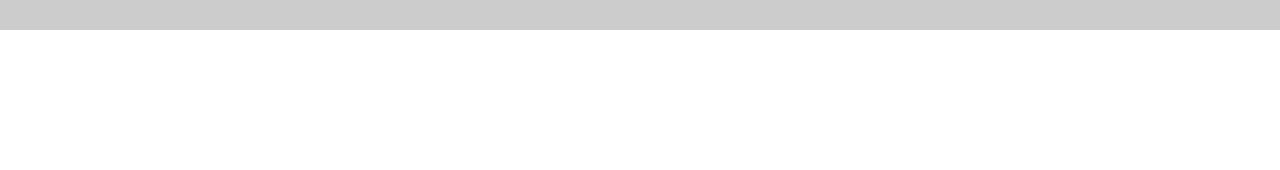
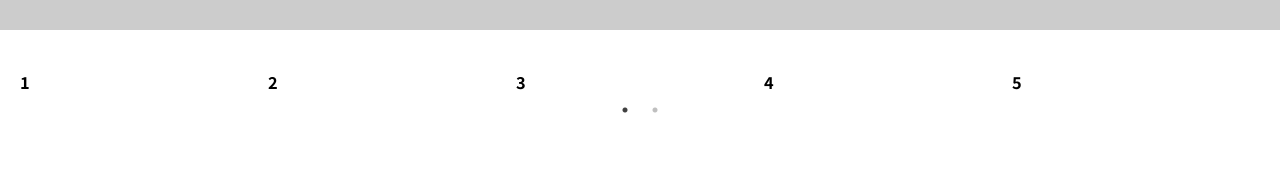
Before and after one commit to jhw2/movieInfoApp, a React (Create React App) app: page / in a window 1280 px wide. Shown: the part 200-370 px from the top of the page. Built offline with nearby package versions, Linux system fonts and the light colour scheme.

Commit message:
slick slider 적용

```diff
--- a/package.json
+++ b/package.json
@@ -14,8 +14,10 @@
     "react-redux": "^7.2.3",
     "react-router-dom": "^5.2.0",
     "react-scripts": "4.0.3",
+    "react-slick": "^0.28.1",
     "redux": "^4.0.5",
     "redux-thunk": "^2.3.0",
+    "slick-carousel": "^1.8.1",
     "web-vitals": "^1.1.1"
   },
   "scripts": {
--- /dev/null
+++ b/src/components/main/Main.jsx
@@ -0,0 +1,39 @@
+import "slick-carousel/slick/slick.css";
+import "slick-carousel/slick/slick-theme.css"
+import Slider from "react-slick";
+
+const settings = {
+    dots: true,
+    infinite: false,
+    speed: 500,
+    slidesToShow: 5,
+    slidesToScroll: 5
+  };
+const Main = ()=>{
+    return (
+        <>
+            <Slider {...settings}>
+            <div>
+                <h3>1</h3>
+            </div>
+            <div>
+                <h3>2</h3>
+            </div>
+            <div>
+                <h3>3</h3>
+            </div>
+            <div>
+                <h3>4</h3>
+            </div>
+            <div>
+                <h3>5</h3>
+            </div>
+            <div>
+                <h3>6</h3>
+            </div>
+            </Slider>
+        </>
+    )
+}
+
+export default Main;
--- /dev/null
+++ b/src/components/main/index.js
@@ -0,0 +1,2 @@
+import Main from './Main';
+export default Main;
--- a/src/menus/menu.js
+++ b/src/menus/menu.js
@@ -3,8 +3,10 @@ import WeeklyRank from '../components/weeklyRank';
 import MovieDetail from '../components/movieDetail';
 import ActorList from '../components/actorSearch';
 import ActorDetail from '../components/actorDetail';
+import Main from '../components/main';
 
 export const menuList = [
+    {key: 'main', txt: '메인', cont: '메인', url: '/', component: Main, gnb: false},
     {key: 'dailyRank', txt: '일간박스오피스', cont: '일간 박스오피스를 조회해보세요.', url: '/dailyRank', component: DailyRank, gnb: true},
     {key: 'weeklyRank', txt: '주간박스오피스', cont: '주간 박스오피스를 조회해보세요.', url: '/weeklyRank', component: WeeklyRank, gnb: true},
     {key: 'movieDetail', txt: '영화상세정보', cont: '영화상세정보를 확인하세요.', url: '/movieDetail/:movieCd/', component: MovieDetail, gnb: false},
```
Also changed, not shown: 1 other file (tests, documents, lock files or other folders).
